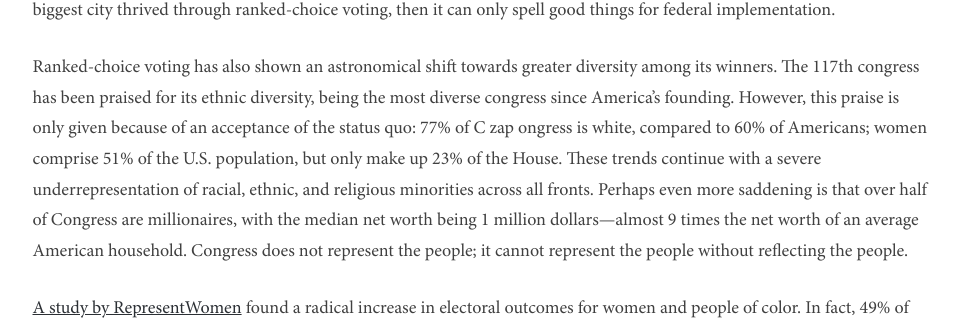
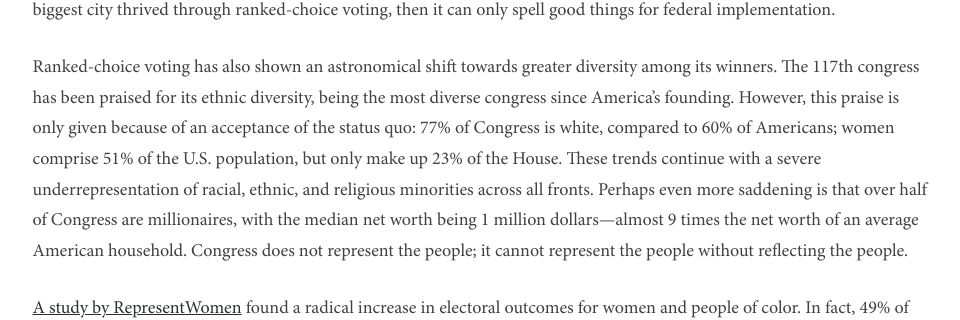
Before and after one commit to neuydsa/burningrose, a Jekyll site: the page built from _posts/2021-11-08-necessity-of-rcv.md, in a window 1280 px wide and 900 px high, scrolled down 3887 px. Shown: the part 201-521 px from the top of the window, without its empty margins (160-1120 px from the left). Built offline with Jekyll 4.4.1, drawn with Linux system fonts in a browser that asks for light colours.

Commit message:
Fix typo

```diff
--- a/_posts/2021-11-08-necessity-of-rcv.md
+++ b/_posts/2021-11-08-necessity-of-rcv.md
@@ -39,7 +39,7 @@ The greatest thing about ranked-choice voting is that there is a plethora of dat
 
 This claim is supported by analysis done on New York’s most recent mayoral primaries. According to a Citizens Union analysis, only 14.9% of voters had “inactive ballots,” meaning that it had no effect on the election: compare this to the 33% of voters with inactive ballots in 2013. Citizens Union also reported a stark increase in voter turnout, with close to a 20% increase in general down the ballot participation. Ranked-choice voting in New York was a complete success: if the nation's biggest city thrived through ranked-choice voting, then it can only spell good things for federal implementation.
 
-Ranked-choice voting has also shown an astronomical shift towards greater diversity among its winners. The 117th congress has been praised for its ethnic diversity, being the most diverse congress since America’s founding. However, this praise is only given because of an acceptance of the status quo: 77% of C zap ongress is white, compared to 60% of Americans; women comprise 51% of the U.S. population, but only make up 23% of the House. These trends continue with a severe underrepresentation of racial, ethnic, and religious minorities across all fronts. Perhaps even more saddening is that over half of Congress are millionaires, with the median net worth being 1 million dollars—almost 9 times the net worth of an average American household. Congress does not represent the people; it cannot represent the people without reflecting the people.
+Ranked-choice voting has also shown an astronomical shift towards greater diversity among its winners. The 117th congress has been praised for its ethnic diversity, being the most diverse congress since America’s founding. However, this praise is only given because of an acceptance of the status quo: 77% of Congress is white, compared to 60% of Americans; women comprise 51% of the U.S. population, but only make up 23% of the House. These trends continue with a severe underrepresentation of racial, ethnic, and religious minorities across all fronts. Perhaps even more saddening is that over half of Congress are millionaires, with the median net worth being 1 million dollars—almost 9 times the net worth of an average American household. Congress does not represent the people; it cannot represent the people without reflecting the people.
 
 [A study by RepresentWomen](https://www.representwomen.org/research_voting_reforms) found a radical increase in electoral outcomes for women and people of color. In fact, 49% of all elections decided by ranked-choice voting were won by women, a further affirmation of its theoretical benefits. First-past-the-post voting systems protect incumbents while discouraging challengers, an additional challenge to minority candidates that contest the overwhelmingly white political scene. Candidates of color are often told to drop out of elections to ensure a victory for their party to reduce the risk of splitting the vote. RepresentWomen also found that “single-winner plurality elections” foster negative campaigning, which disproportionately affects women of color among other ethnic minorities.
 
```
